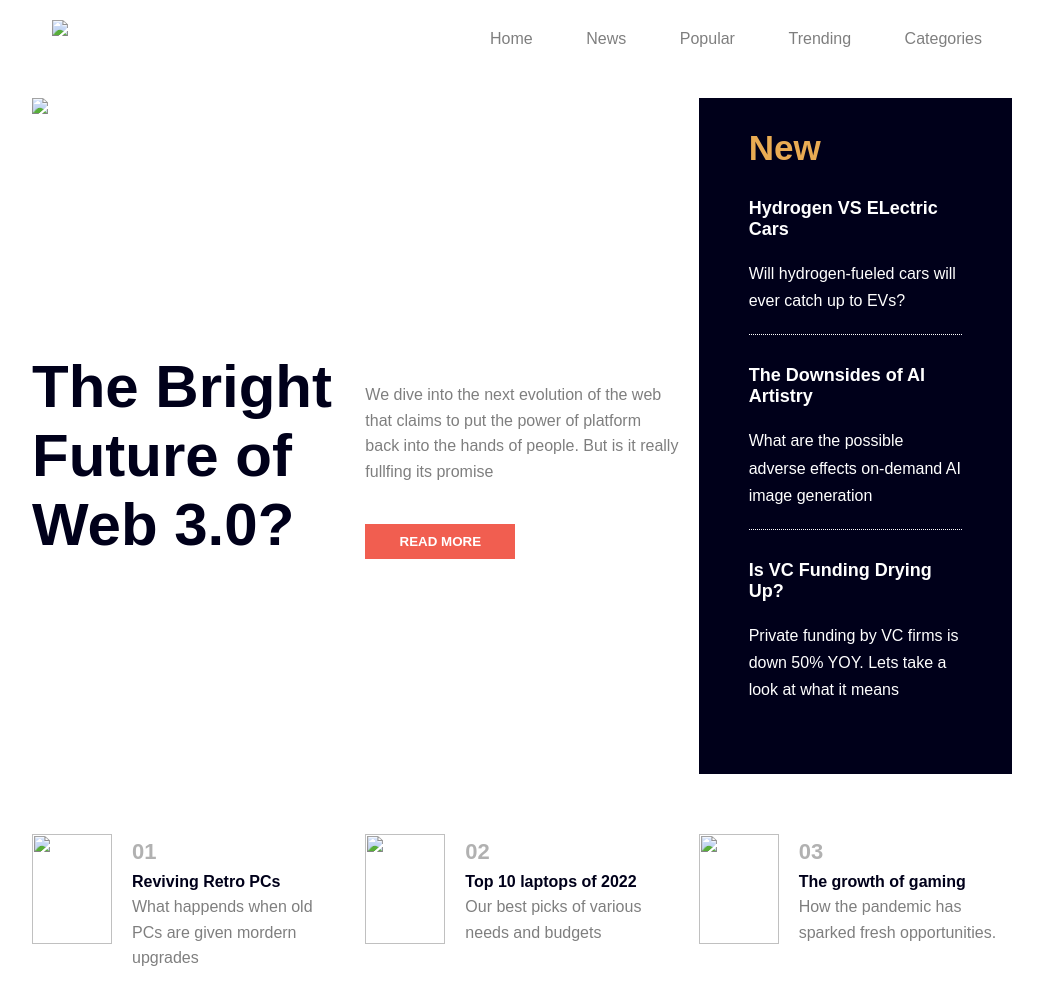
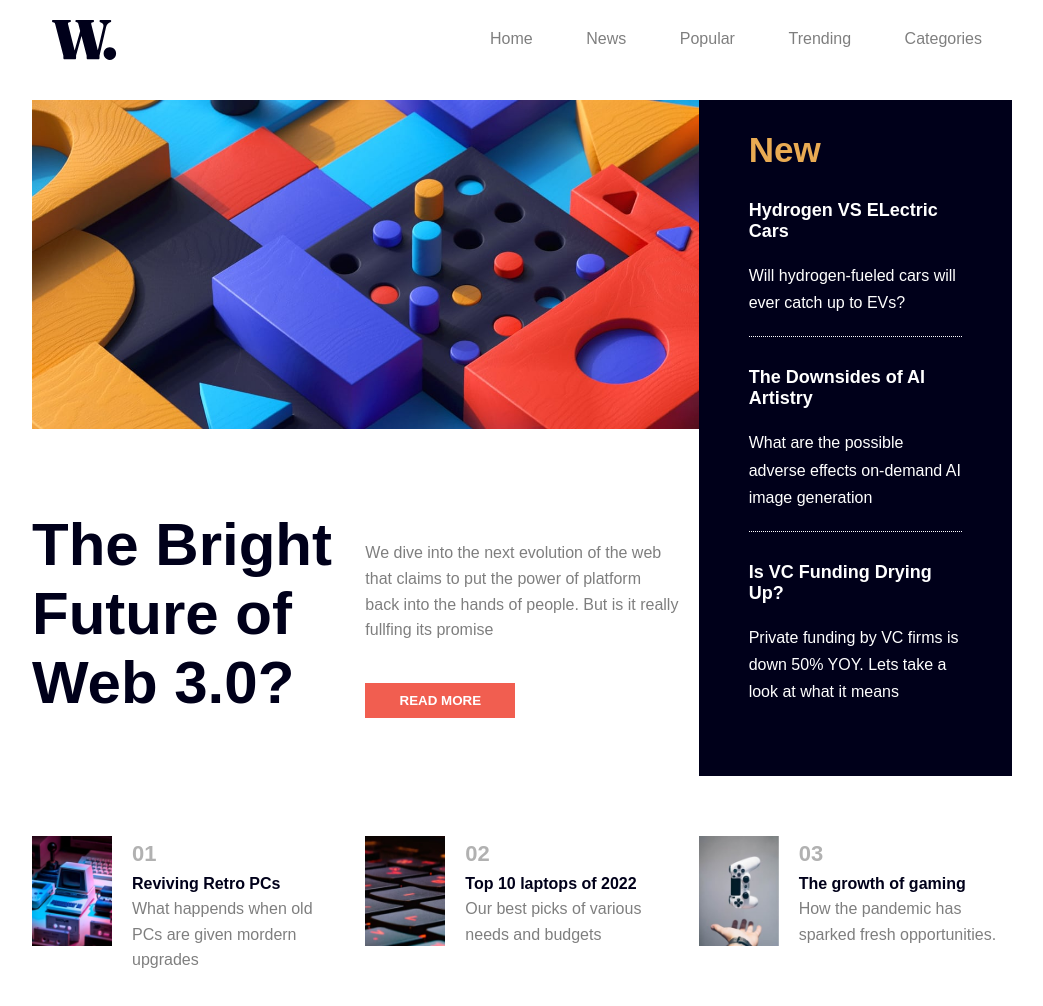
Before and after one commit to LibinaMinoy/news-homepage, a plain HTML site: page index.html in a window 1280 px wide. Shown: the whole page, without its empty margins (118-1161 px from the left). Drawn offline with Linux system fonts and the light colour scheme.

Commit message:
corrected the path

```diff
--- a/index.html
+++ b/index.html
@@ -10,7 +10,7 @@
 <body>
    <header>
     <nav class="navbar">
-        <img src="./assets/images/logo.svg" class="nav-logo">
+        <img src="logo.svg" class="nav-logo">
         <ul>
             <li class="nav-link">Home</li>
             <li class="nav-link">News</li>
@@ -22,7 +22,7 @@
     </header>
     <div class="grid-container">
         <section class="image-section">
-            <img src="./assets/images/image-web-3-desktop.jpg" class="image">
+            <img src="image-web-3-desktop.jpg" class="image">
         </section>
         <section class="side-news">
             <h2 class="side-news-heading">New</h2>
@@ -48,7 +48,7 @@
             <button class="sub-main-button">READ MORE</button>
             </div>
         <div class="footer">
-            <img class="footer-image" src="./assets/images/image-retro-pcs.jpg" alt="">
+            <img class="footer-image" src="image-retro-pcs.jpg" alt="">
             <div>
             <p class="footer-num">01</p>
             <p class="footer-lead">Reviving Retro PCs</p>
@@ -56,7 +56,7 @@
             </div>
         </div>
         <div class="footer">
-            <img class="footer-image"src="./assets/images/image-top-laptops.jpg" alt="">
+            <img class="footer-image"src="image-top-laptops.jpg" alt="">
             <div>
             <p class="footer-num">02</p>
             <p class="footer-lead">Top 10 laptops of 2022</p>
@@ -64,7 +64,7 @@
             </div>
         </div>
         <div class="footer">
-            <img class="footer-image" src="./assets/images/image-gaming-growth.jpg" alt="">
+            <img class="footer-image" src="image-gaming-growth.jpg" alt="">
             <div>
             <p class="footer-num">03</p>
             <p class="footer-lead">The growth of gaming</p>
```
